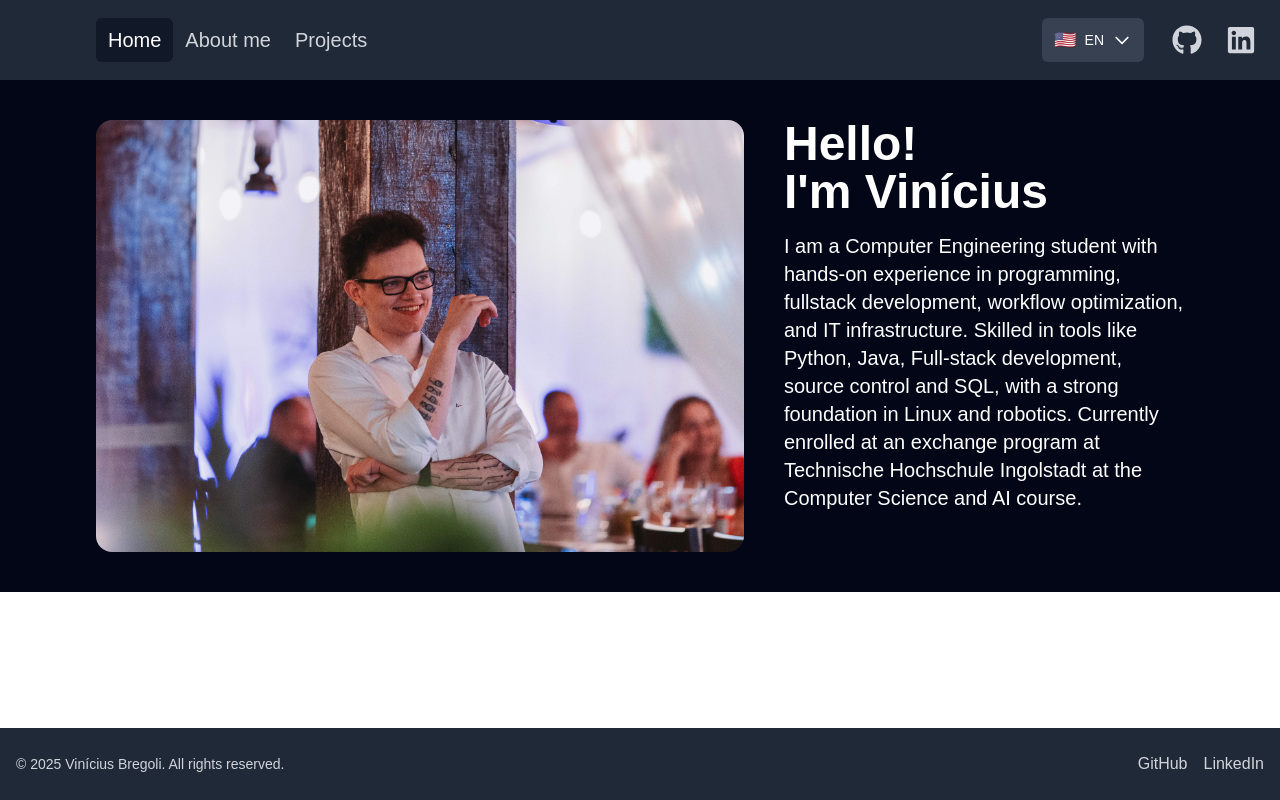
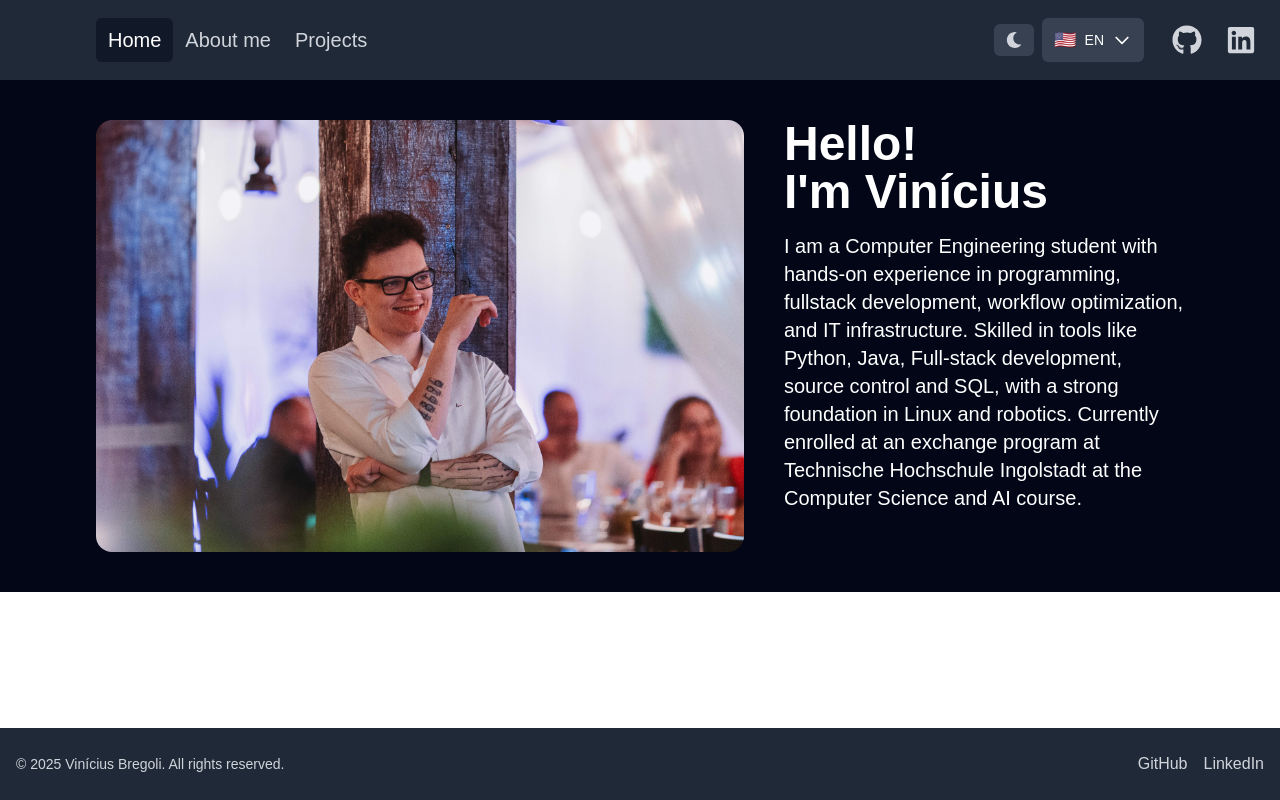
Before and after one commit to viniciusbregoli/bregoli-dev, a Next.js app: page / in a window 1280 px wide. Built offline with nearby package versions, Linux system fonts and the light colour scheme.

Commit message:
Add theme toggle functionality and enhance dark mode support

```diff
--- a/app/components/copyrightFooter.tsx
+++ b/app/components/copyrightFooter.tsx
@@ -7,7 +7,7 @@ export default function Footer() {
   const currentYear = new Date().getFullYear();
 
   return (
-    <footer className="bg-gray-800 text-gray-300 py-6">
+    <footer className="bg-gray-800 dark:bg-gray-900 text-gray-300 py-6">
       <div className="container mx-auto px-4">
         <div className="flex flex-col md:flex-row justify-between items-center">
           <div className="mb-4 md:mb-0">
--- a/app/components/header.tsx
+++ b/app/components/header.tsx
@@ -1,10 +1,10 @@
-// app/components/header.tsx
 'use client';
 
 import Link from 'next/link';
 import { usePathname } from 'next/navigation';
 import { FaGithub, FaLinkedin } from 'react-icons/fa';
 import LanguageSelector from './languageSelector';
+import ThemeToggle from './themeToggle';
 import { useLanguage } from '../i18n/context';
 
 function classNames(...classes: string[]) {
@@ -23,7 +23,7 @@ export default function Header() {
 
   return (
     <div>
-      <nav className="flex flex-row items-center h-20 bg-gray-800">
+      <nav className="flex flex-row items-center h-20 bg-gray-800 dark:bg-gray-900">
         {/* Navigation */}
         <div className="flex w-full ml-24">
           {navigation.map((item) => (
@@ -33,7 +33,7 @@ export default function Header() {
               aria-current={router === item.href ? 'page' : undefined}
               className={classNames(
                 router === item.href
-                  ? 'bg-gray-900 text-white'
+                  ? 'bg-gray-900 dark:bg-gray-800 text-white'
                   : 'text-gray-300 hover:bg-gray-700 hover:text-white',
                 'rounded-md px-3 py-2 text-xl font-medium',
               )}
@@ -43,8 +43,9 @@ export default function Header() {
           ))}
         </div>
 
-        {/* Language Selector */}
-        <div className="flex justify-end items-center mr-4">
+        {/* Theme & Language Controls */}
+        <div className="flex justify-end items-center space-x-2 mr-4">
+          <ThemeToggle />
           <LanguageSelector />
         </div>
 
@@ -56,6 +57,7 @@ export default function Header() {
             href="https://github.com/viniciusbregoli"
             className="text-gray-300 hover:bg-gray-700 hover:text-white
                         rounded-md px-3 py-2 text-xl font-medium"
+            aria-label="GitHub"
           >
             <FaGithub size={30} />
           </a>
@@ -65,6 +67,7 @@ export default function Header() {
             href="https://www.linkedin.com/in/viniciusbregoli/"
             className="text-gray-300 hover:bg-gray-700 hover:text-white
                         rounded-md px-3 py-2 text-xl font-medium"
+            aria-label="LinkedIn"
           >
             <FaLinkedin size={30} />
           </a>
--- a/app/components/heroSection.tsx
+++ b/app/components/heroSection.tsx
@@ -8,7 +8,7 @@ export default function HeroSection() {
   const { t } = useLanguage();
 
   return (
-    <div className="bg-slate-950">
+    <div className="bg-slate-950 dark:bg-black">
       <div className="flex px-24 py-10 justify-center items-center">
         <div className="mr-10">
           <Image
--- /dev/null
+++ b/app/components/themeToggle.tsx
@@ -0,0 +1,22 @@
+'use client';
+
+import { useTheme } from '../theme/context';
+import { FaSun, FaMoon } from 'react-icons/fa';
+
+export default function ThemeToggle() {
+  const { theme, toggleTheme } = useTheme();
+
+  return (
+    <button
+      onClick={toggleTheme}
+      className="flex items-center justify-center bg-gray-700 hover:bg-gray-600 text-white rounded-md px-3 py-2 transition-colors"
+      aria-label={theme === 'dark' ? 'Switch to light mode' : 'Switch to dark mode'}
+    >
+      {theme === 'dark' ? (
+        <FaSun className="text-yellow-300" />
+      ) : (
+        <FaMoon className="text-gray-300" />
+      )}
+    </button>
+  );
+}
--- a/app/layout.tsx
+++ b/app/layout.tsx
@@ -3,6 +3,7 @@ import { Inter } from 'next/font/google';
 import './globals.css';
 import Header from './components/header';
 import { LanguageProvider } from './i18n/context';
+import { ThemeProvider } from './theme/context';
 import Footer from './components/copyrightFooter';
 
 const inter = Inter({
@@ -21,12 +22,16 @@ export default function RootLayout({
   children: React.ReactNode;
 }>) {
   return (
-    <html lang="en">
-      <body className={`${inter.variable} antialiased flex flex-col min-h-screen`}>
+    <html lang="en" suppressHydrationWarning>
+      <body
+        className={`${inter.variable} antialiased flex flex-col min-h-screen dark:bg-gray-900 dark:text-white`}
+      >
         <LanguageProvider>
-          <Header />
-          <main className="flex-grow">{children}</main>
-          <Footer />
+          <ThemeProvider>
+            <Header />
+            <main className="flex-grow">{children}</main>
+            <Footer />
+          </ThemeProvider>
         </LanguageProvider>
       </body>
     </html>
--- /dev/null
+++ b/app/theme/context.tsx
@@ -0,0 +1,54 @@
+'use client';
+
+import { createContext, useContext, useState, useEffect, ReactNode } from 'react';
+
+type Theme = 'light' | 'dark';
+
+type ThemeContextType = {
+  theme: Theme;
+  toggleTheme: () => void;
+};
+
+const ThemeContext = createContext<ThemeContextType | undefined>(undefined);
+
+export function ThemeProvider({ children }: { children: ReactNode }) {
+  // Initialize theme from localStorage or system preference
+  const [theme, setTheme] = useState<Theme>('light');
+
+  // Initialize theme on mount
+  useEffect(() => {
+    // Check localStorage first
+    const savedTheme = localStorage.getItem('theme') as Theme;
+    if (savedTheme) {
+      setTheme(savedTheme);
+    } else {
+      // Check system preference
+      const prefersDark = window.matchMedia('(prefers-color-scheme: dark)').matches;
+      setTheme(prefersDark ? 'dark' : 'light');
+    }
+  }, []);
+
+  // Update document when theme changes
+  useEffect(() => {
+    if (theme === 'dark') {
+      document.documentElement.classList.add('dark');
+    } else {
+      document.documentElement.classList.remove('dark');
+    }
+    localStorage.setItem('theme', theme);
+  }, [theme]);
+
+  const toggleTheme = () => {
+    setTheme((prevTheme) => (prevTheme === 'light' ? 'dark' : 'light'));
+  };
+
+  return <ThemeContext.Provider value={{ theme, toggleTheme }}>{children}</ThemeContext.Provider>;
+}
+
+export function useTheme() {
+  const context = useContext(ThemeContext);
+  if (context === undefined) {
+    throw new Error('useTheme must be used within a ThemeProvider');
+  }
+  return context;
+}
--- a/tailwind.config.ts
+++ b/tailwind.config.ts
@@ -1,16 +1,17 @@
-import type { Config } from "tailwindcss";
+import type { Config } from 'tailwindcss';
 
 export default {
   content: [
-    "./pages/**/*.{js,ts,jsx,tsx,mdx}",
-    "./components/**/*.{js,ts,jsx,tsx,mdx}",
-    "./app/**/*.{js,ts,jsx,tsx,mdx}",
+    './pages/**/*.{js,ts,jsx,tsx,mdx}',
+    './components/**/*.{js,ts,jsx,tsx,mdx}',
+    './app/**/*.{js,ts,jsx,tsx,mdx}',
   ],
+  darkMode: 'class', // Enable class-based dark mode
   theme: {
     extend: {
       colors: {
-        background: "var(--background)",
-        foreground: "var(--foreground)",
+        background: 'var(--background)',
+        foreground: 'var(--foreground)',
       },
     },
   },
```
